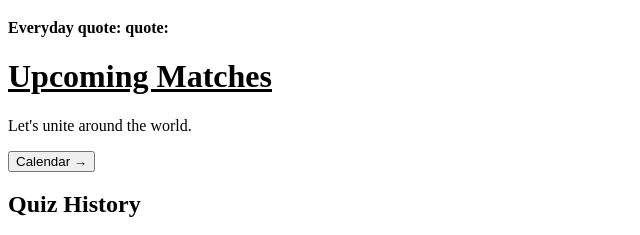
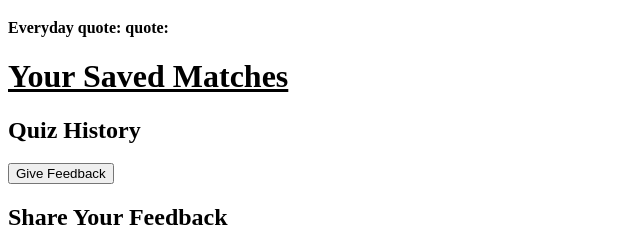
Before and after one commit to adalocke7/1800-202601-BBY-02, a website: page main.html in a window 1280 px wide. Shown: the part 499-734 px from the top of the page, without its empty margins (0-640 px from the left). Drawn offline with nearby package versions, Linux system fonts and the light colour scheme; a script that the page names is missing; a web font is replaced by a local one.

Commit message:
modify my code

```diff
--- a/main.html
+++ b/main.html
@@ -53,9 +53,7 @@
     </div>
 
     <div class="container-fluid bg-light text-dark p-5">
-        <h1 id="card-title"><u>Upcoming Matches</u></h1>
-        <p class="subtitle">Let's unite around the world.</p>
-        <button class="calendar-btn">Calendar →</button>
+        <h1 id="card-title"><u>Your Saved Matches</u></h1>
         <div id="matches-go-here" class="row justify-content-center">
         </div>
     </div>
```
